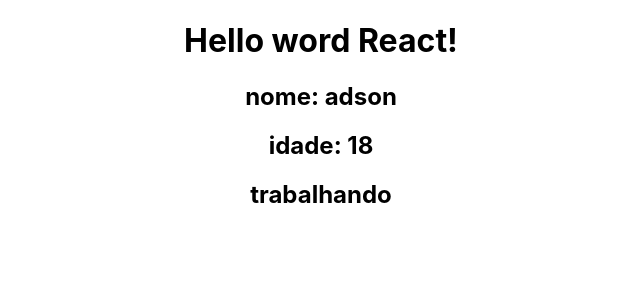
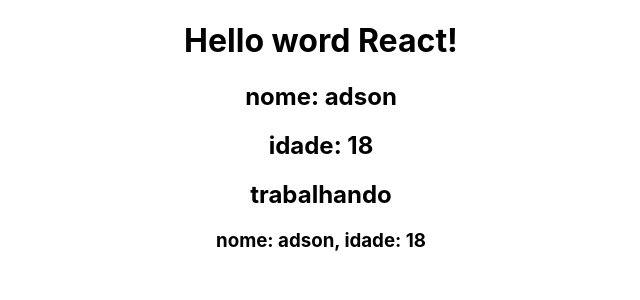
Before and after one commit to adsonluis1/TS_udemy, a React (Create React App) app in the folder 10_react_com_ts/: page / in a window 1280 px wide. Shown: the top 300 px of the page, without its empty margins (319-959 px from the left). Built offline with nearby package versions, Linux system fonts and the light colour scheme.

Commit message:
funções react e ts

```diff
--- a/10_react_com_ts/src/App.tsx
+++ b/10_react_com_ts/src/App.tsx
@@ -2,17 +2,31 @@
 import logo from './logo.svg';
 import './App.css';
 
-const nome:string= 'adson'
-const idade:number = 18
-const trabalhando:boolean = true
+
 
 function App() {
+  // 1- variaveis
+  const nome:string= 'adson'
+  const idade:number = 18
+  const trabalhando:boolean = true
+
+  //2-funcões
+
+  const showpessoa = (nome:string, idade:number)=>{
+    return `nome: ${nome}, idade: ${idade}`
+  }
+
+  //3-
+
   return (
     <div className="App">
         <h1>Hello word React!</h1>
         <h2>nome: {nome}</h2>
         <h2>idade: {idade}</h2>
         {trabalhando && <h2>trabalhando</h2>}
+
+        <h3>{showpessoa(nome,idade)}</h3>
+
     </div>
   );
 }
```
